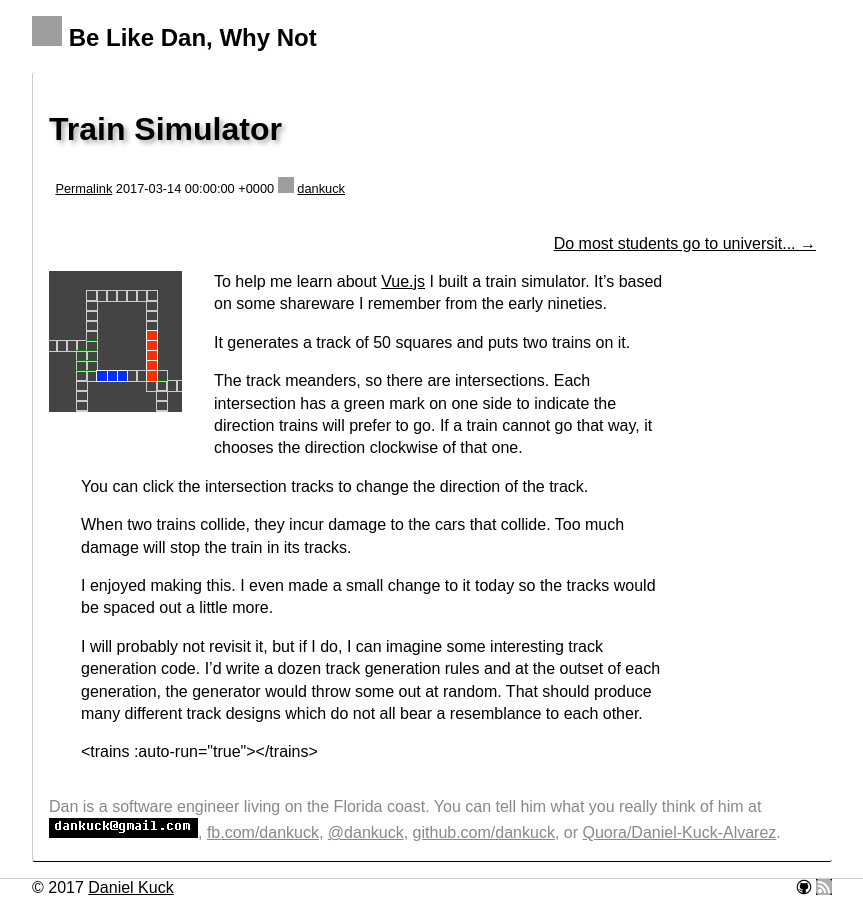
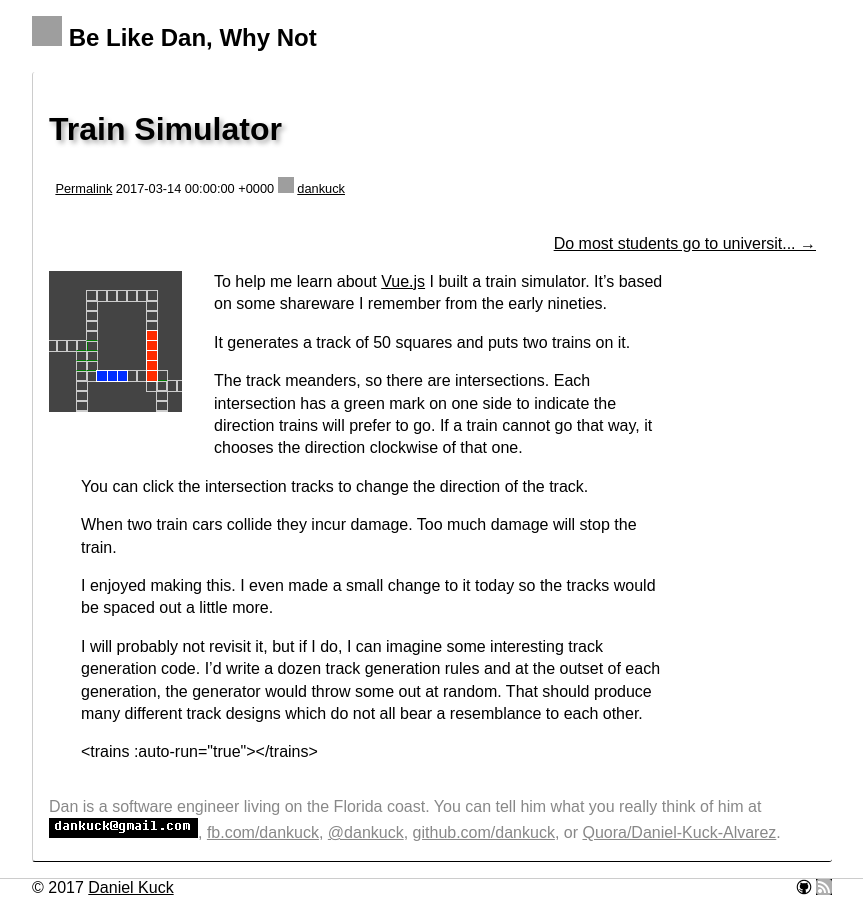
Before and after one commit to dankuck/dankuck.github.io, a Jekyll site: the page built from _posts/2017-03-14-train-sim.md, in a window 1280 px wide. Shown: the whole page, without its empty margins (208-1071 px from the left). Built offline with Jekyll 4.4.1, drawn with Linux system fonts in a browser that asks for light colours; grey boxes are pictures that could not be loaded.

Commit message:
More clear and direct

```diff
--- a/_posts/2017-03-14-train-sim.md
+++ b/_posts/2017-03-14-train-sim.md
@@ -15,7 +15,7 @@ The track meanders, so there are intersections. Each intersection has a green ma
 
 You can click the intersection tracks to change the direction of the track.
 
-When two trains collide, they incur damage to the cars that collide. Too much damage will stop the train in its tracks.
+When two train cars collide they incur damage. Too much damage will stop the train.
 
 I enjoyed making this. I even made a small change to it today so the tracks would be spaced out a little more.
 
```
